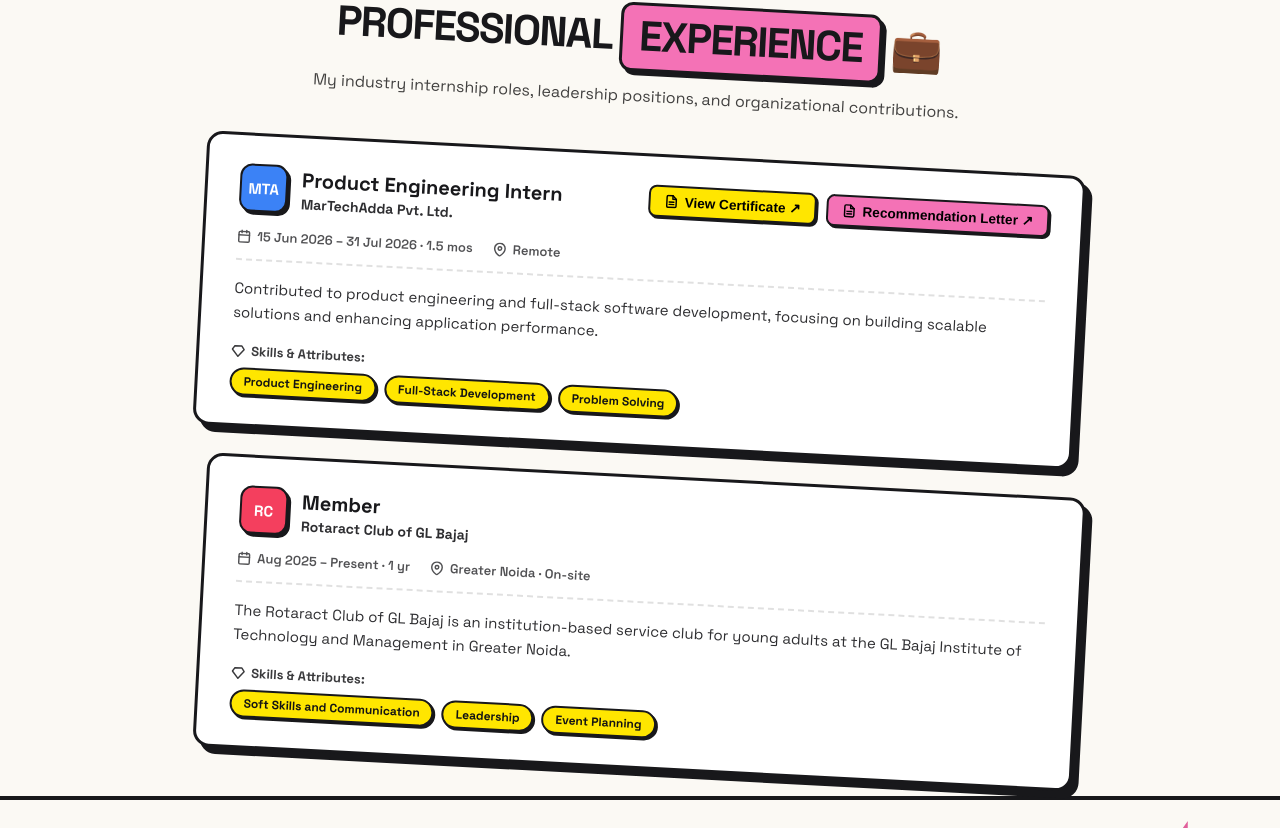
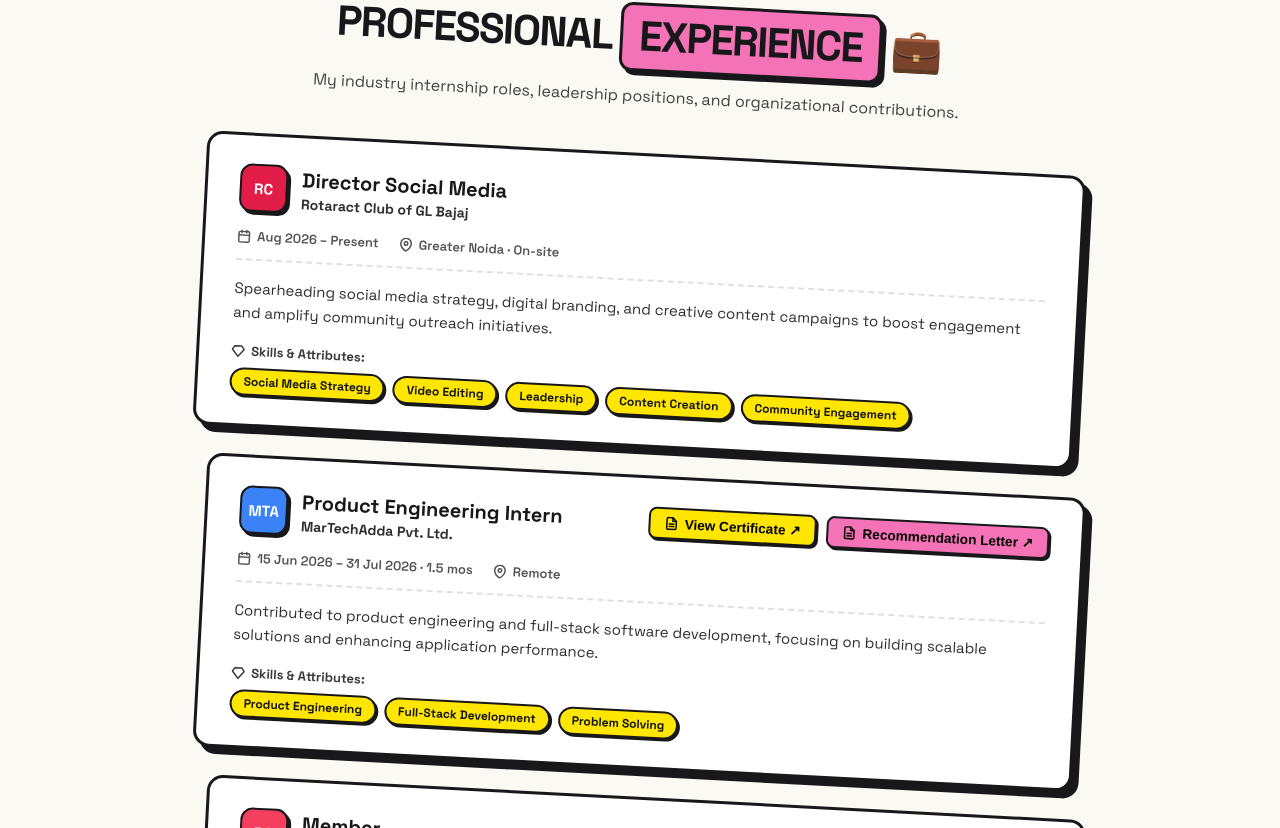
Before and after one commit to Namansaini2531/Portfolio, a React (Vite) app: page / in a window 1280 px wide. Shown: the part 2192-3020 px from the top of the page. Built offline with nearby package versions, Linux system fonts and the light colour scheme.

Commit message:
feat: add Experience component to showcase professional history and credentials

```diff
--- a/src/components/Experience.jsx
+++ b/src/components/Experience.jsx
@@ -2,6 +2,16 @@
 import ScrollReveal from './ScrollReveal'
 
 const EXPERIENCES = [
+  {
+    role: 'Director Social Media',
+    company: 'Rotaract Club of GL Bajaj',
+    duration: 'Aug 2026 – Present',
+    location: 'Greater Noida · On-site',
+    description: 'Spearheading social media strategy, digital branding, and creative content campaigns to boost engagement and amplify community outreach initiatives.',
+    skills: ['Social Media Strategy', 'Video Editing', 'Leadership', 'Content Creation', 'Community Engagement'],
+    logoBg: '#e11d48',
+    initials: 'RC'
+  },
   {
     role: 'Product Engineering Intern',
     company: 'MarTechAdda Pvt. Ltd.',
@@ -16,11 +26,10 @@
     logoBg: '#3b82f6',
     initials: 'MTA'
   },
-
   {
     role: 'Member',
     company: 'Rotaract Club of GL Bajaj',
-    duration: 'Aug 2025 – Present · 1 yr',
+    duration: 'Aug 2025 – Aug 2026 · 1 yr',
     location: 'Greater Noida · On-site',
     description: 'The Rotaract Club of GL Bajaj is an institution-based service club for young adults at the GL Bajaj Institute of Technology and Management in Greater Noida.',
     skills: ['Soft Skills and Communication', 'Leadership', 'Event Planning'],
```
